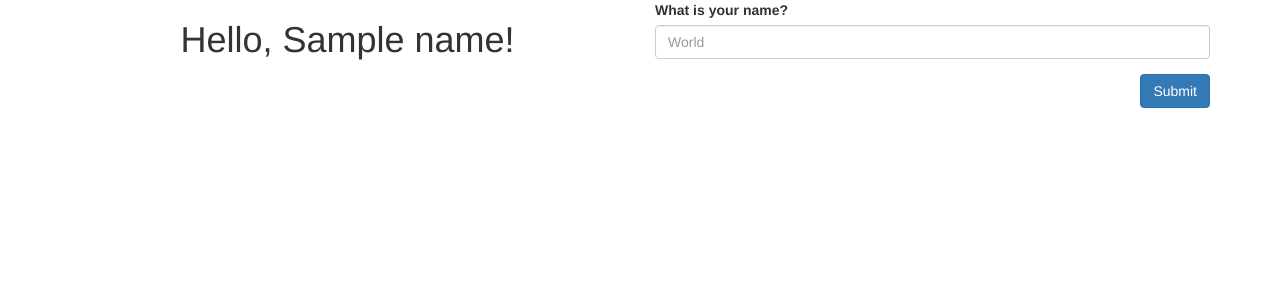
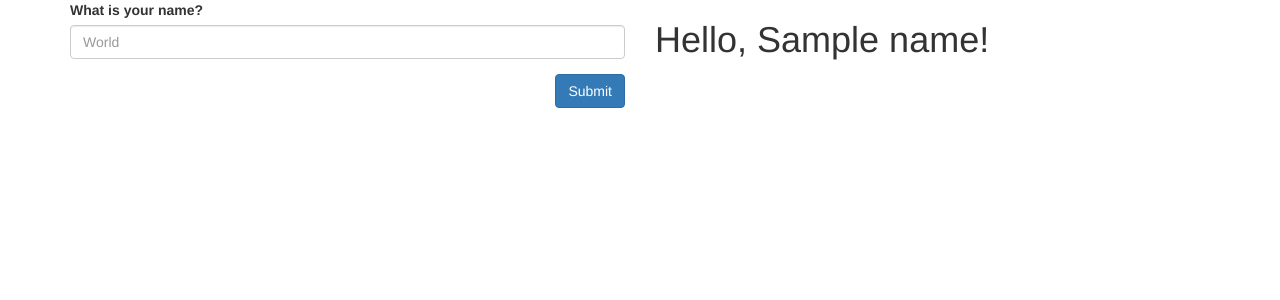
Before and after one commit to brettsantore/php3, a PHP site: template views/index.twig in a window 1280 px wide. Shown: the top 300 px of the page. Run offline with PHP 8.4, Linux system fonts and the light colour scheme; the template is opened without the code that fills it: most values are stand-ins (such as "Sample title", 1, 10 or a date in 2020); some libraries are stand-ins or nearby versions.

Commit message:
chore: formatting

```diff
--- a/views/index.twig
+++ b/views/index.twig
@@ -14,9 +14,6 @@
 <div class="container">
     <div class="row">
         <section class="col-xs-12 col-sm-6">
-            <h1 class="text-center">Hello, {{name}}!</h1>
-    </section>
-        <section class="col-xs-12 col-sm-6">
             <form action="/" method="post">
                 <div class="form-group">
                     <label for="name">What is your name?</label>
@@ -25,6 +22,9 @@
                 <button type="submit" class="btn btn-primary pull-right">Submit</button>
             </form>
         </section>
+        <section class="col-xs-12 col-sm-6">
+            <h1>Hello, {{ name }}!</h1>
+        </section>
     </div>
 </div>
 </body>
```
